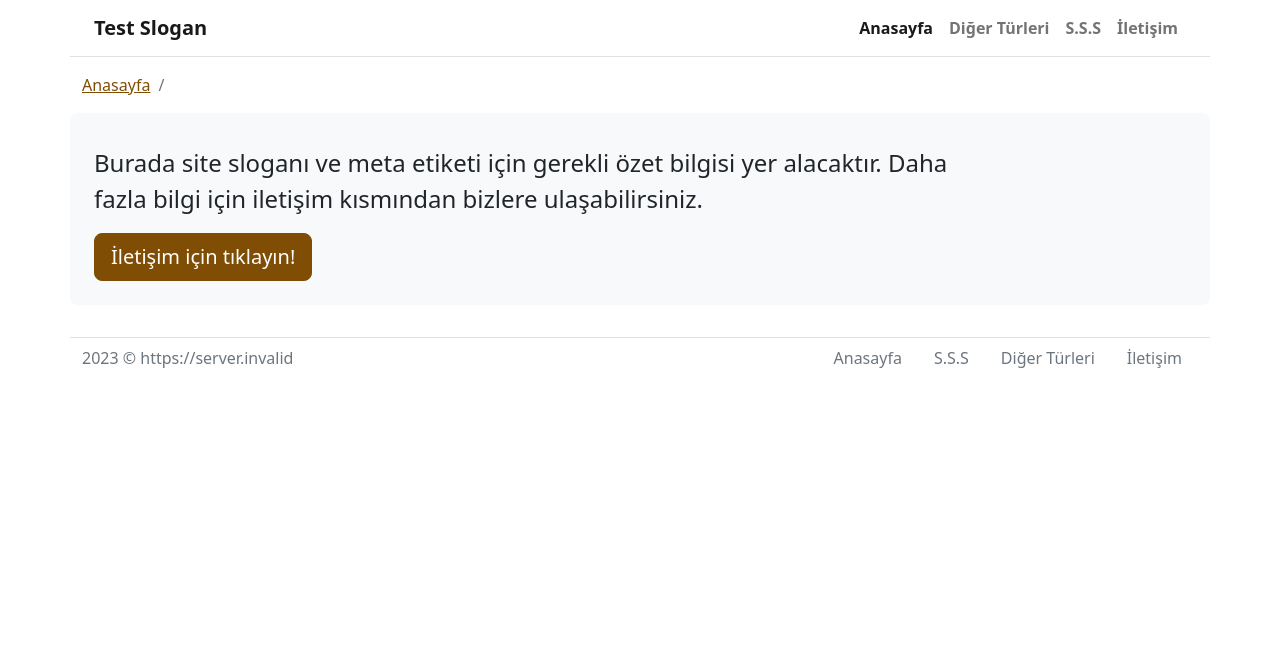
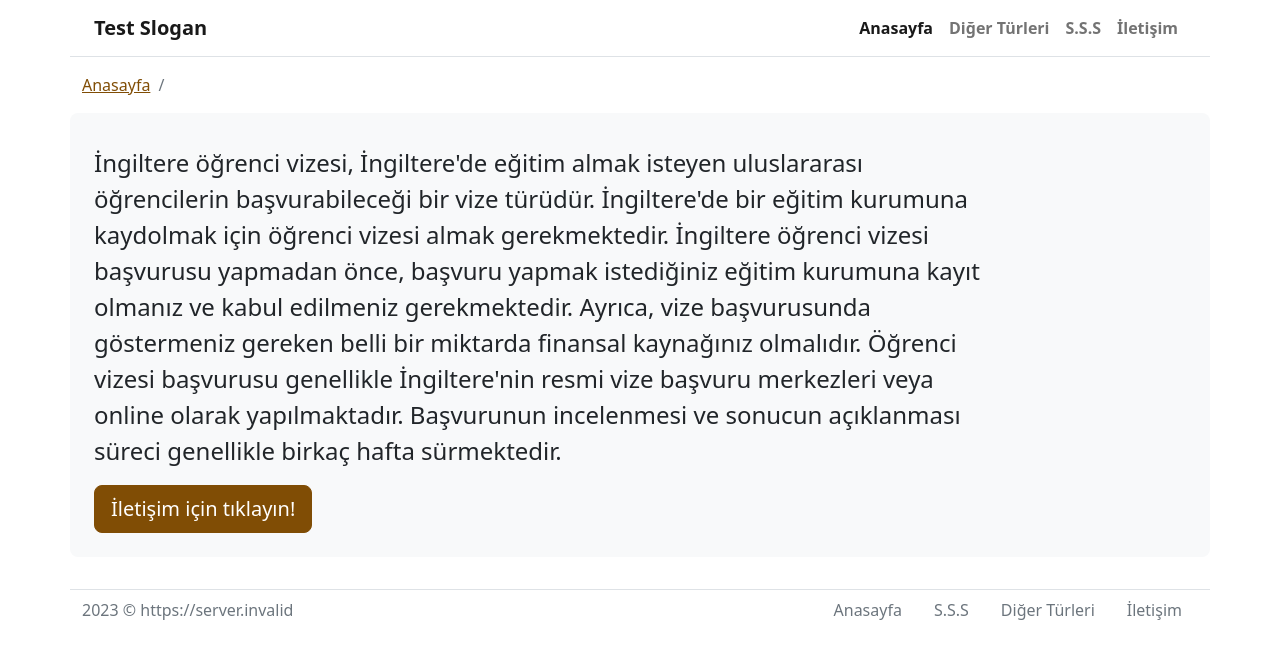
Before and after one commit to csslegal/test, a Next.js app: page / in a window 1280 px wide. Shown: the top 658 px of the page. Built offline with nearby package versions, Linux system fonts and the light colour scheme; no server answers.

Commit message:
Kısa acıklama düzenlemesi

```diff
--- a/pages/iletisim.js
+++ b/pages/iletisim.js
@@ -10,7 +10,7 @@ export default function Iletisim() {
 
   const meta = {
     title: pageTitle + " - " + siteTitle,
-    description: "Bizimle iletişime geçmek için formu doldurunuz.",
+    description: "İngiltere öğrenci vizesi başvurusu veya vize işlemleriyle ilgili herhangi bir sorunuz varsa, aşağıdaki iletişim formu ile bizlere ulaşabilirsiniz.",
     botIndex: process.env.NEXT_PUBLIC_SITE_INDEX,
   };
 
--- a/pages/index.js
+++ b/pages/index.js
@@ -10,7 +10,8 @@ const siteWebApiUrl = process.env.NEXT_PUBLIC_WEB_API_URL;
 const token = process.env.NEXT_PUBLIC_WEB_API_TOKEN;
 const siteWebApiId = process.env.NEXT_PUBLIC_WEB_API_ID;
 
-const description = "Burada site sloganı ve meta etiketi için gerekli özet bilgisi yer alacaktır. Daha fazla bilgi için iletişim kısmından bizlere ulaşabilirsiniz.";
+const description =
+  "İngiltere öğrenci vizesi, İngiltere'de eğitim almak isteyen uluslararası öğrencilerin başvurabileceği bir vize türüdür. İngiltere'de bir eğitim kurumuna kaydolmak için öğrenci vizesi almak gerekmektedir. İngiltere öğrenci vizesi başvurusu yapmadan önce, başvuru yapmak istediğiniz eğitim kurumuna kayıt olmanız ve kabul edilmeniz gerekmektedir. Ayrıca, vize başvurusunda göstermeniz gereken belli bir miktarda finansal kaynağınız olmalıdır. Öğrenci vizesi başvurusu genellikle İngiltere'nin resmi vize başvuru merkezleri veya online olarak yapılmaktadır. Başvurunun incelenmesi ve sonucun açıklanması süreci genellikle birkaç hafta sürmektedir.";
 
 const dbTable = "articles";
 const pathUrl = "ingiltere-vizesi";
--- a/pages/vize/diger/index.js
+++ b/pages/vize/diger/index.js
@@ -11,7 +11,7 @@ const token = process.env.NEXT_PUBLIC_WEB_API_TOKEN;
 const siteWebApiId = process.env.NEXT_PUBLIC_WEB_API_ID;
 
 const pageTitle = "Diğer Türler";
-const description = "Burada diğer türler hakkında bilgileri bulabilirsiniz. Daha fazla bilgi için iletişim kısmından bizlere ulaşabilirsiniz.";
+const description = "İngiltere'de yaşamak, İngiltere'de çalışmak veya İngiltere'yi ziyaret etmek isteyen kişilerin farklı vize türleri mevcuttur.Bu vize türlerinin her biri farklı başvuru süreçlerine ve şartlara tabidir. Vize başvurusunda bulunmadan önce, başvuru yapmak istediğiniz vize türü hakkında ayrıntılı bilgi edinmek için iletişim kısmından bizlere ulaşabilirsiniz.";
 
 const dbTable = "others";
 const pathUrl = "diger";
--- a/pages/vize/sss/index.js
+++ b/pages/vize/sss/index.js
@@ -11,7 +11,7 @@ const token = process.env.NEXT_PUBLIC_WEB_API_TOKEN;
 const siteWebApiId = process.env.NEXT_PUBLIC_WEB_API_ID;
 
 const pageTitle = "Sıkça Sorulan Sorular";
-const description ="Ne Yapmalıyım? gibi soruları ve cevaplarını bulabilirsiniz. Daha fazla bilgi için iletişim kısmından bizlere ulaşabilirsiniz.";
+const description ="İngiltere öğrenci vizesi hakkında sıkça sorulan sorular ve yanıtları bulabilirsiniz. Daha fazla bilgi için iletişim kısmından bizlere ulaşabilirsiniz.";
 
 const dbTable = "questions";
 const pathUrl = "sss";
```
